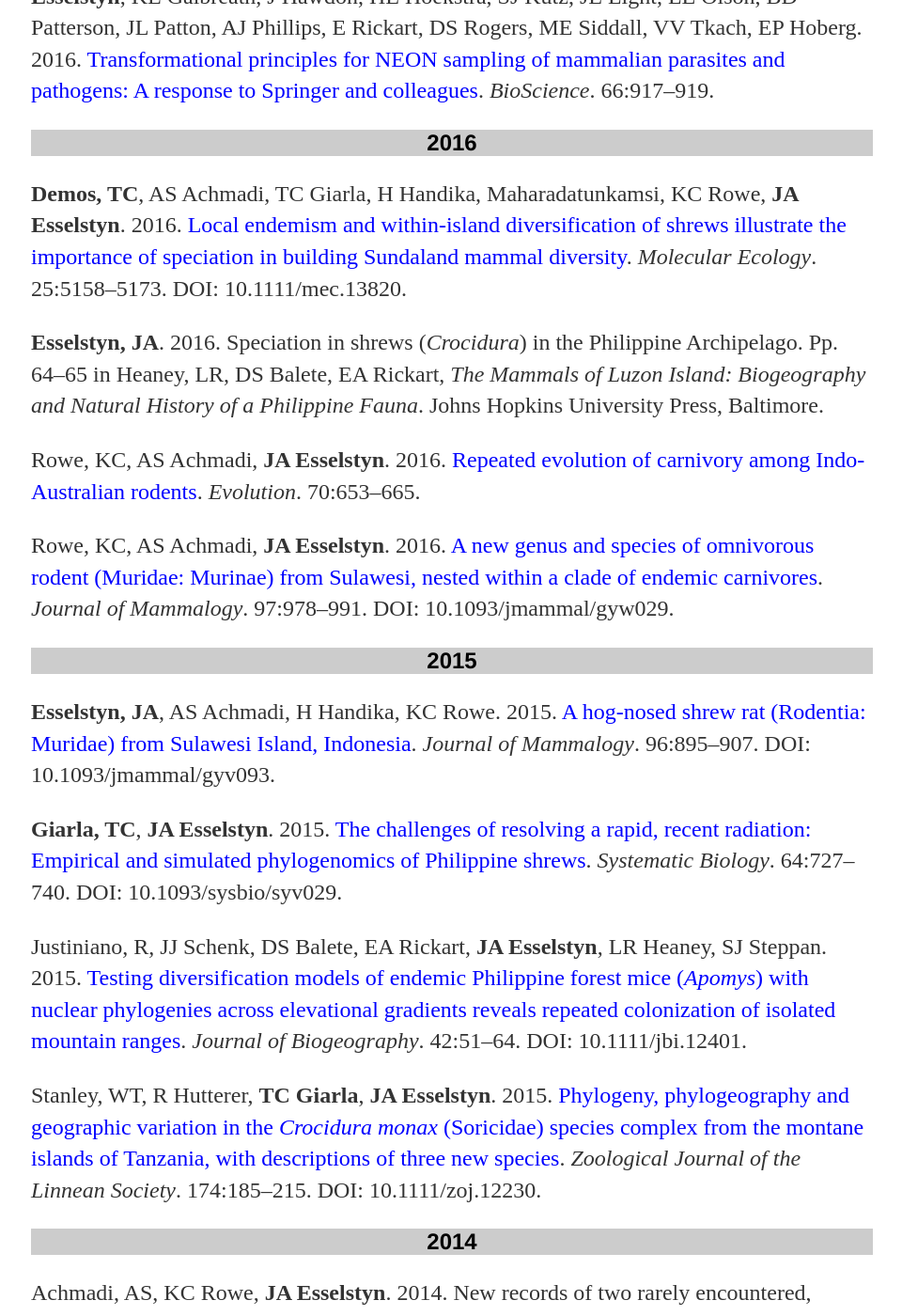
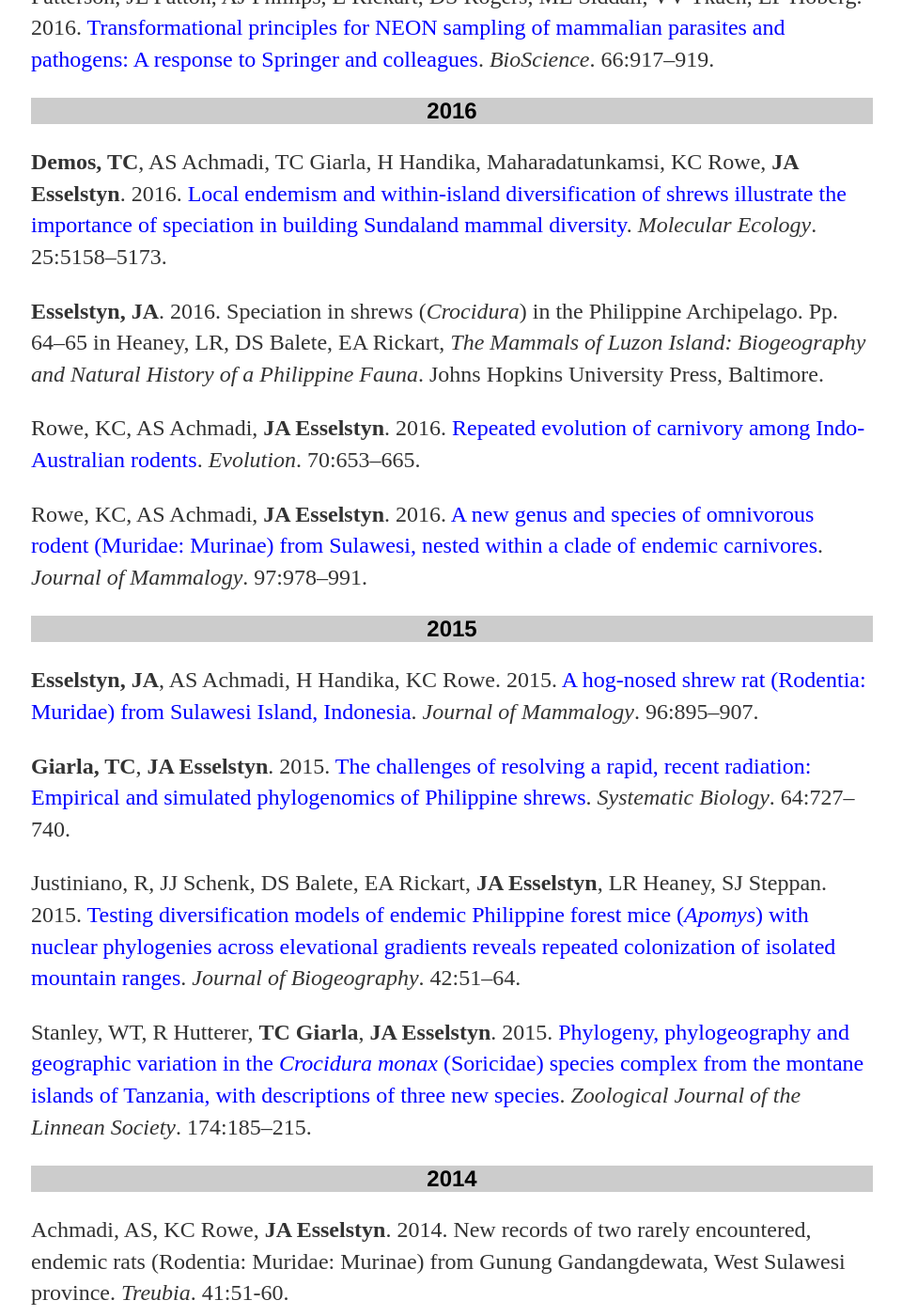
Before and after one commit to esselstyn/esselstyn.github.io, a Jekyll site: the page built from publications.md, in a window 1280 px wide and 1400 px high, scrolled down 1205 px. Shown: the whole window at 94% size, without its empty margins (159-1119 px from the left). Built offline with Jekyll 4.4.1, drawn with Linux system fonts in a browser that asks for light colours; some of the changed text lies outside the part shown.

Commit message:
Update publications.md

```diff
--- a/publications.md
+++ b/publications.md
@@ -15,29 +15,29 @@ Hutterer, R, DS Balete, TC Giarla, LR Heaney, **JA Esselstyn**. 2018. [A new gen
 Martinez, Q, R Lebrun, AS Achmadi, **JA Esselstyn**, AR Evans, LR Heaney, RP Miguez, KC Rowe, P-H Fabre. 2018. [Convergent evolution of an extreme dietary specialization, the olfactory system of worm-eating rodents](https://dx.doi.org/10.1038/s41598-018-35827). *Scientific Reports* DOI: 10.1038/s41598-018-35827-0.
 
 ### 2017
-**Esselstyn, JA**, CH Oliveros, **MT Swanson**, BC Faircloth. 2017. [Investigating difficult nodes in the placental mammal tree with expanded taxon sampling and thousands of ultraconserved elements](https://dx.doi.org/10.1093/gbe/evx168). *Genome Biology and Evolution*. 9:2308–2321. DOI: 10.1093/gbe/evx168.
+**Esselstyn, JA**, CH Oliveros, **MT Swanson**, BC Faircloth. 2017. [Investigating difficult nodes in the placental mammal tree with expanded taxon sampling and thousands of ultraconserved elements](https://dx.doi.org/10.1093/gbe/evx168). *Genome Biology and Evolution*. 9:2308–2321.
 
-**Demos, TC**, AS Achmadi, H Handika, KC Rowe, **JA Esselstyn**. 2017. [A new species of shrew (Soricomorpha: *Crocidura*) from Java, Indonesia: possible character displacment despite intraspecific gene flow](https://dx.doi.org/10.1093/jmammal/gyw183). *Journal of Mammalogy*. 98:183–193. DOI: 10.1093/jmammal/gyw183.
+**Demos, TC**, AS Achmadi, H Handika, KC Rowe, **JA Esselstyn**. 2017. [A new species of shrew (Soricomorpha: *Crocidura*) from Java, Indonesia: possible character displacment despite intraspecific gene flow](https://dx.doi.org/10.1093/jmammal/gyw183). *Journal of Mammalogy*. 98:183–193.
 
 Cook, JA, SE Greiman, SJ Agosta, RP Anderson, BS Arbogast, RJ Baker, W Boeker, RD Bradley, DR Brooks, R Cole, JR Demboski, AP Dobson, JL Dunnum, RP Eckerlin, **J Esselstyn**, KE Galbreath, J Hawdon, HE Hoekstra, SJ Kutz, JE Light, LE Olson, BD Patterson, JL Patton, AJ Phillips, E Rickart, DS Rogers, ME Siddall, VV Tkach, EP Hoberg. 2016. [Transformational principles for NEON sampling of mammalian parasites and pathogens: A response to Springer and colleagues](https://dx.doi.org/10.1093/biosci/biw123). *BioScience*. 66:917–919.
 
 ### 2016
-**Demos, TC**, AS Achmadi, TC Giarla, H Handika, Maharadatunkamsi, KC Rowe, **JA Esselstyn**. 2016. [Local endemism and within-island diversification of shrews illustrate the importance of speciation in building Sundaland mammal diversity](https://dx.doi.org/10.1111/mec.13820). *Molecular Ecology*. 25:5158–5173. DOI: 10.1111/mec.13820.
+**Demos, TC**, AS Achmadi, TC Giarla, H Handika, Maharadatunkamsi, KC Rowe, **JA Esselstyn**. 2016. [Local endemism and within-island diversification of shrews illustrate the importance of speciation in building Sundaland mammal diversity](https://dx.doi.org/10.1111/mec.13820). *Molecular Ecology*. 25:5158–5173.
 
 **Esselstyn, JA**. 2016. Speciation in shrews (*Crocidura*) in the Philippine Archipelago. Pp. 64–65 in Heaney, LR, DS Balete,  EA Rickart, *The Mammals of Luzon Island: Biogeography and Natural History of a Philippine Fauna*. Johns Hopkins University Press, Baltimore.
 
 Rowe, KC, AS Achmadi, **JA Esselstyn**. 2016. [Repeated evolution of carnivory among Indo-Australian rodents](https://dx.doi.org/10.1111/evo.12871). *Evolution*. 70:653–665.
 
-Rowe, KC, AS Achmadi, **JA Esselstyn**. 2016. [A new genus and species of omnivorous rodent (Muridae: Murinae) from Sulawesi, nested within a clade of endemic carnivores](https://dx.doi.org/10.1093/jmammal/gyw029). *Journal of Mammalogy*. 97:978–991. DOI: 10.1093/jmammal/gyw029.
+Rowe, KC, AS Achmadi, **JA Esselstyn**. 2016. [A new genus and species of omnivorous rodent (Muridae: Murinae) from Sulawesi, nested within a clade of endemic carnivores](https://dx.doi.org/10.1093/jmammal/gyw029). *Journal of Mammalogy*. 97:978–991.
 
 ### 2015
-**Esselstyn, JA**, AS Achmadi, H Handika, KC Rowe. 2015. [A hog-nosed shrew rat (Rodentia: Muridae) from Sulawesi Island, Indonesia](https://dx.doi.org/10.1093/jmammal/gyv093). *Journal of Mammalogy*. 96:895–907. DOI: 10.1093/jmammal/gyv093.
+**Esselstyn, JA**, AS Achmadi, H Handika, KC Rowe. 2015. [A hog-nosed shrew rat (Rodentia: Muridae) from Sulawesi Island, Indonesia](https://dx.doi.org/10.1093/jmammal/gyv093). *Journal of Mammalogy*. 96:895–907.
 
-**Giarla, TC**,  **JA Esselstyn**. 2015. [The challenges of resolving a rapid, recent radiation: Empirical and simulated phylogenomics of Philippine shrews](https://dx.doi.org/10.1093/sysbio/syv029). *Systematic Biology*. 64:727–740. DOI: 10.1093/sysbio/syv029.
+**Giarla, TC**,  **JA Esselstyn**. 2015. [The challenges of resolving a rapid, recent radiation: Empirical and simulated phylogenomics of Philippine shrews](https://dx.doi.org/10.1093/sysbio/syv029). *Systematic Biology*. 64:727–740.
 
-Justiniano, R, JJ Schenk, DS Balete, EA Rickart, **JA Esselstyn**, LR Heaney, SJ Steppan. 2015. [Testing diversification models of endemic Philippine forest mice (_Apomys_) with nuclear phylogenies across elevational gradients reveals repeated colonization of isolated mountain ranges](https://dx.doi.org/10.1111/jbi.12401). *Journal of Biogeography*. 42:51–64. DOI: 10.1111/jbi.12401.
+Justiniano, R, JJ Schenk, DS Balete, EA Rickart, **JA Esselstyn**, LR Heaney, SJ Steppan. 2015. [Testing diversification models of endemic Philippine forest mice (_Apomys_) with nuclear phylogenies across elevational gradients reveals repeated colonization of isolated mountain ranges](https://dx.doi.org/10.1111/jbi.12401). *Journal of Biogeography*. 42:51–64.
 
-Stanley, WT, R Hutterer, **TC Giarla**, **JA Esselstyn**. 2015. [Phylogeny, phylogeography and geographic variation in the *Crocidura monax* (Soricidae) species complex from the montane islands of Tanzania, with descriptions of three new species](https://dx.doi.org/10.1111/zoj.12230). *Zoological Journal of the Linnean Society*. 174:185–215. DOI: 10.1111/zoj.12230.
+Stanley, WT, R Hutterer, **TC Giarla**, **JA Esselstyn**. 2015. [Phylogeny, phylogeography and geographic variation in the *Crocidura monax* (Soricidae) species complex from the montane islands of Tanzania, with descriptions of three new species](https://dx.doi.org/10.1111/zoj.12230). *Zoological Journal of the Linnean Society*. 174:185–215.
 
 ### 2014
 Achmadi, AS, KC Rowe, **JA Esselstyn**. 2014. New records of two rarely encountered, endemic rats (Rodentia: Muridae: Murinae) from Gunung Gandangdewata, West Sulawesi province. *Treubia*. 41:51-60.
```
